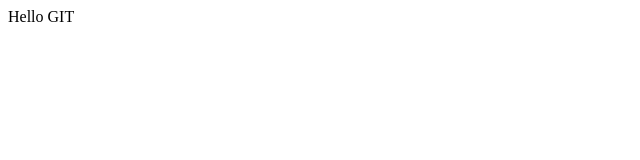
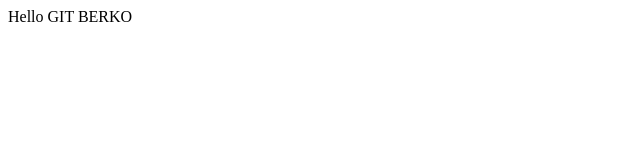
Before and after one commit to soykanbalverdi/soykan-repo, a plain HTML site: page index.html in a window 1280 px wide. Shown: the full height of the page, 0-640 px from the left. Drawn offline with Linux system fonts and the light colour scheme.

Commit message:
file updated for Berko

```diff
--- a/index.html
+++ b/index.html
@@ -1 +1 @@
-<div>Hello GIT </div>
+<div>Hello GIT BERKO</div>
```
